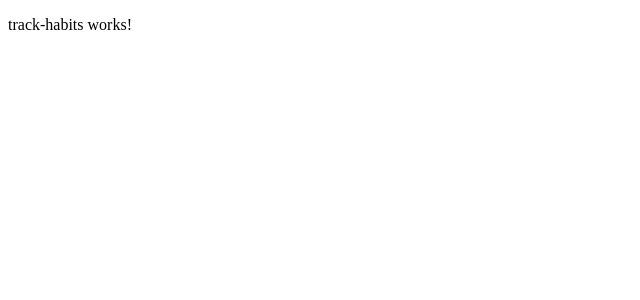
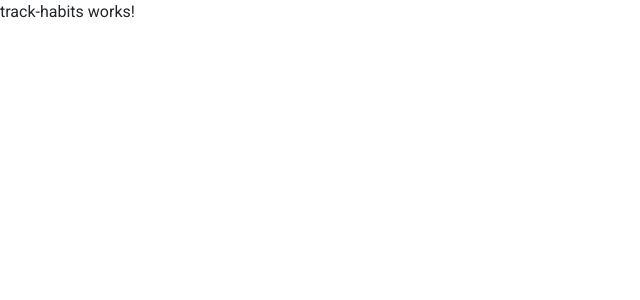
Before and after one commit to crraay/habit-tracker-angular, an Angular app: page /track in a window 1280 px wide. Shown: the top 300 px of the page, without its empty margins (0-640 px from the left). Built offline with nearby package versions, Linux system fonts and the light colour scheme.

Commit message:
feat: import bootstrap and fontawesome

```diff
--- a/angular.json
+++ b/angular.json
@@ -32,6 +32,8 @@
               }
             ],
             "styles": [
+              "node_modules/bootstrap/dist/css/bootstrap.min.css",
+              "node_modules/@fortawesome/fontawesome-free/css/all.min.css",
               "src/styles.scss"
             ],
             "scripts": []
@@ -97,6 +99,8 @@
               }
             ],
             "styles": [
+              "node_modules/bootstrap/dist/css/bootstrap.min.css",
+              "node_modules/@fortawesome/fontawesome-free/css/all.min.css",
               "src/styles.scss"
             ],
             "scripts": []
--- a/package.json
+++ b/package.json
@@ -19,6 +19,8 @@
     "@angular/platform-browser": "^18.1.0",
     "@angular/platform-browser-dynamic": "^18.1.0",
     "@angular/router": "^18.1.0",
+    "@fortawesome/fontawesome-free": "^6.6.0",
+    "bootstrap": "^5.3.3",
     "rxjs": "~7.8.0",
     "tslib": "^2.3.0",
     "zone.js": "~0.14.3"
--- a/src/styles.scss
+++ b/src/styles.scss
@@ -1 +1,5 @@
-/* You can add global styles to this file, and also import other style files */
+@import url('https://fonts.googleapis.com/css2?family=Roboto:wght@400;700&display=swap');
+
+body {
+	font-family: 'Roboto', sans-serif;
+}
```
Also changed, not shown: 1 other file (tests, documents, lock files or other folders).
